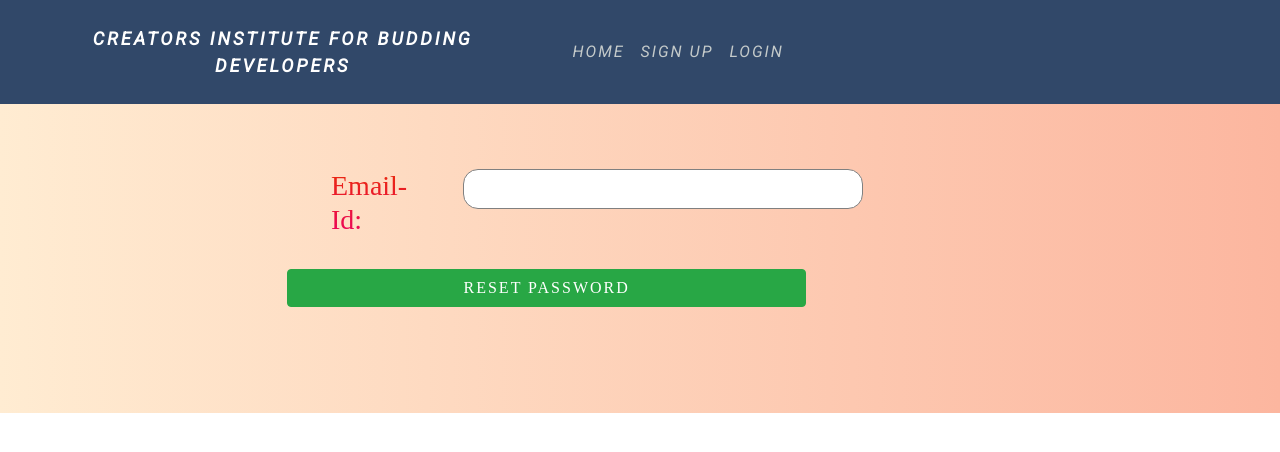
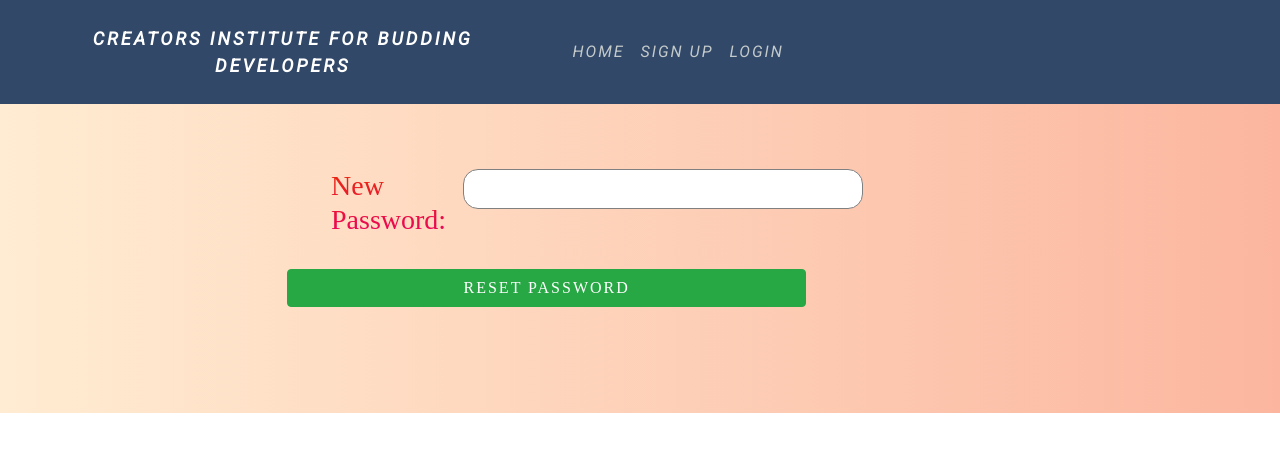
Before and after one commit to Ishwarya-Kanagaraman/password-reset-frontEnd, a React (Create React App) app: page /reset-password in a window 1280 px wide. Shown: the top 452 px of the page. Built offline with nearby package versions, Linux system fonts and the light colour scheme.

Commit message:
updated reset

```diff
--- a/src/App.js
+++ b/src/App.js
@@ -6,6 +6,7 @@ import Home from './components/Home';
 import Verify from './components/Verify';
 import Login from "./components/Login"
 import Register from './components/Register';
+import ResetPassword from './components/ResetPassword';
 import ForgotPassword from './components/ForgotPassword';
 function App() {
   return (
@@ -27,7 +28,7 @@ function App() {
      <ForgotPassword/>
      </Route>
      <Route path="/reset-password">
-     <ForgotPassword/>
+     <ResetPassword/>
      </Route>
     </div>
   );
--- a/src/components/ForgotPassword.js
+++ b/src/components/ForgotPassword.js
@@ -57,7 +57,7 @@ export default function ForgotPassword() {
             <div className="row">
                 <div className="col-md-2 col-sm-12"></div>
                 <div className="col-md-8 col-sm-12">
-                    <button type="button" onClick={handleForgotPassword}className="btn btn-block btn-success">Reset Password</button>
+                    <button type="button" onClick={handleForgotPassword}className="btn btn-block btn-success">Submit</button>
                 </div>
                 <div className="col-md-2 col-sm-12"></div>
             </div>
--- a/src/components/ResetPassword.js
+++ b/src/components/ResetPassword.js
@@ -29,8 +29,8 @@ export default function ResetPassword() {
             <div className="row">
               <div  className="col-md-6 col-sm-12">
               <th>
-                  <label htmlFor="FirstName">
-                    <h3>Password:</h3>
+                  <label htmlFor="FirstName" placeholder="Enter new password">
+                    <h3>New Password:</h3>
                   </label>
                 </th>
               </div>
```
